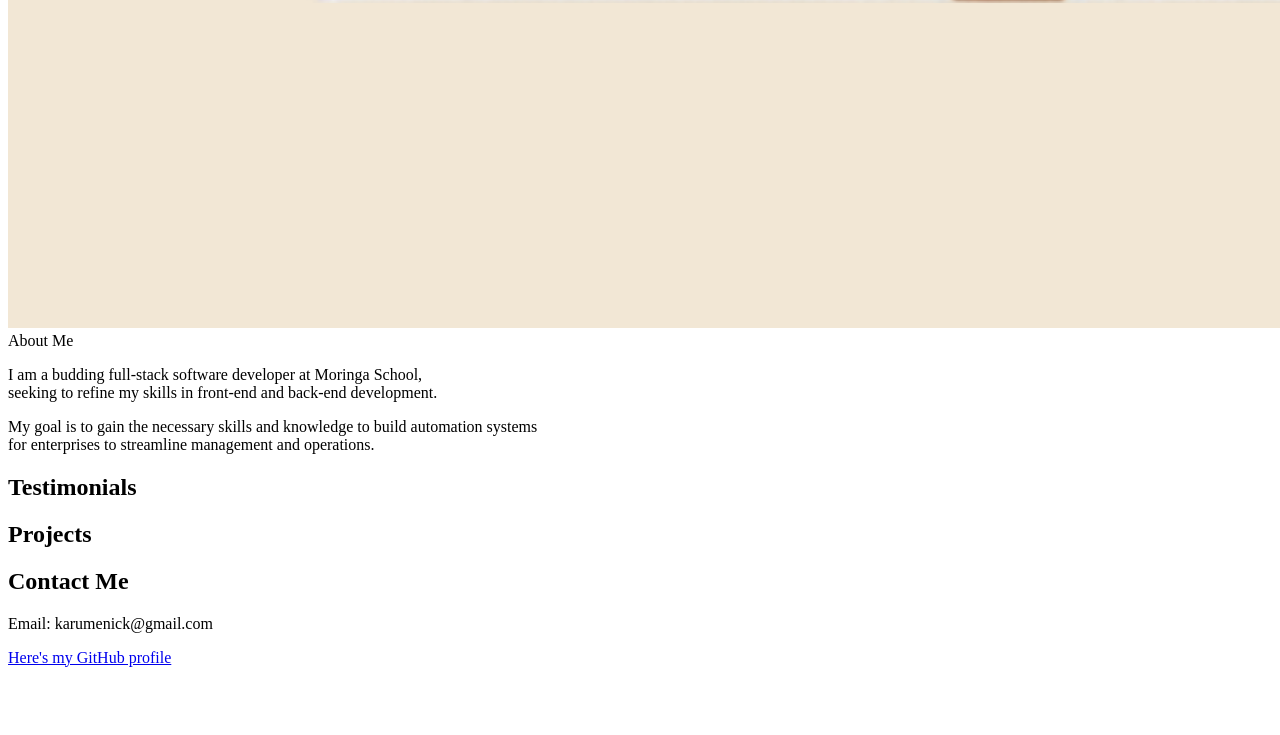
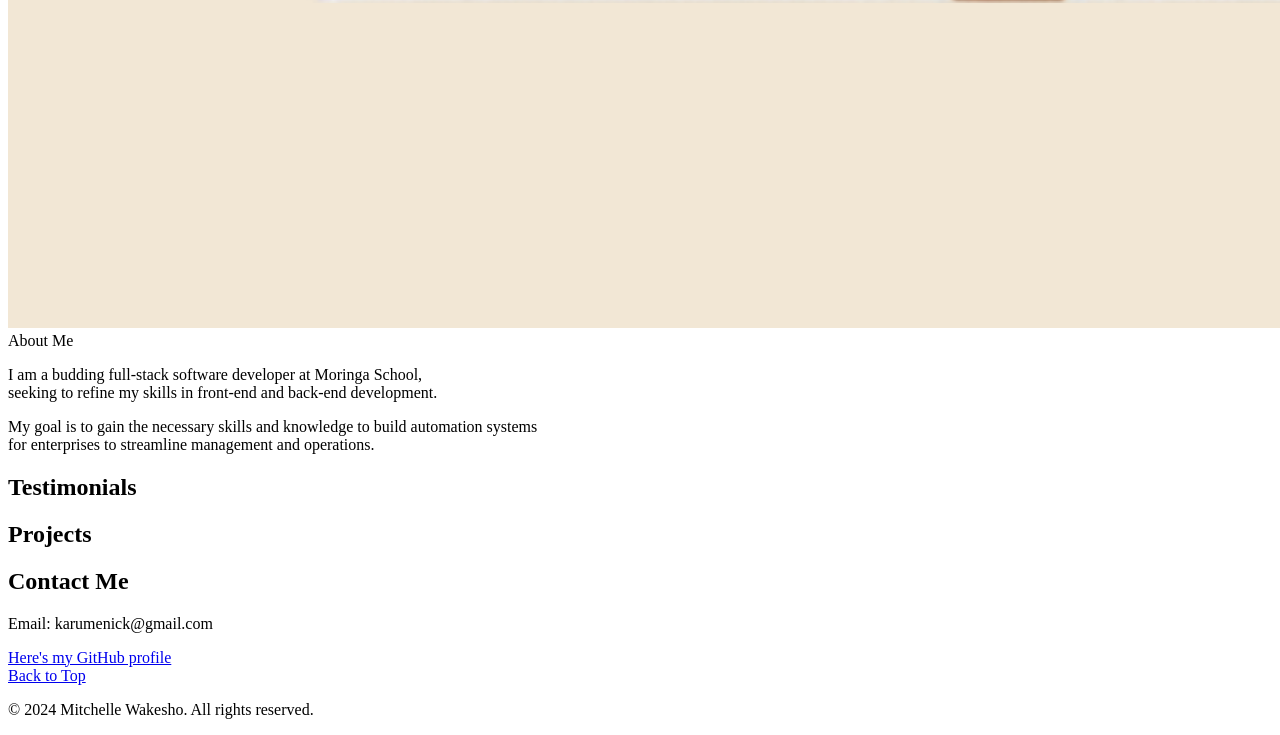
Before and after one commit to Roseline001/collaborated-website-project, a plain HTML site: page index.html in a window 1280 px wide. Shown: the part 1852-2587 px from the top of the page. Before the commit the page ends 2527 px from the top, so only its background shows below. Drawn offline with Linux system fonts and the light colour scheme.

Commit message:
add footer section

```diff
--- a/index.html
+++ b/index.html
@@ -57,6 +57,12 @@
     </section>
   </main>
   <!---Footer Section--->
+  <footer>
+    <div class="footer-content">
+      <a href="#hero">Back to Top</a>
+    </div>
+    <p>&copy; 2024 Mitchelle Wakesho. All rights reserved.</p>
+  </footer>
 
   <script src="index.js" defer></script>
 </body>
```
